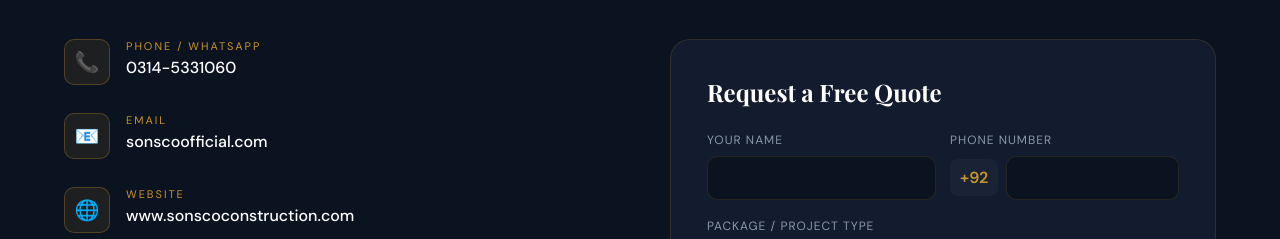
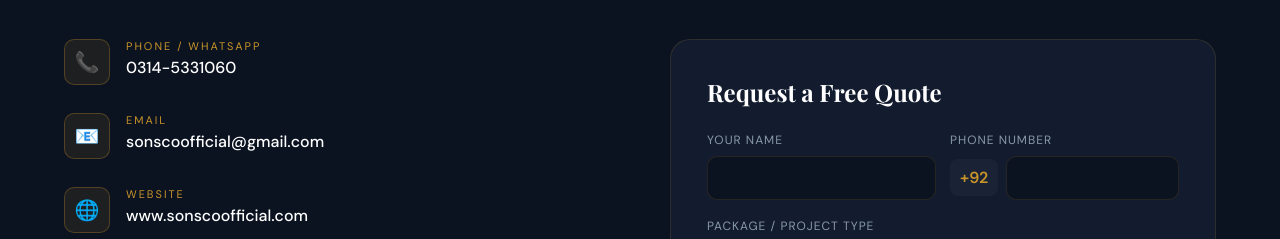
Before and after one commit to potentialuse/sonscoofficial, a plain HTML site: page index.html in a window 1280 px wide. Shown: the part 8640-8879 px from the top of the page. Drawn offline with nearby package versions, Linux system fonts and the light colour scheme.

Commit message:
Update email and website links in index.html

```diff
--- a/index.html
+++ b/index.html
@@ -1177,14 +1177,14 @@ footer {
           <div class="contact-icon">📧</div>
           <div>
             <div class="contact-lbl">Email</div>
-            <div class="contact-val"><a href="mailto:sonscoofficial@gmail.com">sonscoofficial.com</a></div>
+            <div class="contact-val"><a href="mailto:sonscoofficial@gmail.com">sonscoofficial@gmail.com</a></div>
           </div>
         </div>
         <div class="contact-row">
           <div class="contact-icon">🌐</div>
           <div>
             <div class="contact-lbl">Website</div>
-            <div class="contact-val"><a href="https://www.sonscoconstruction.com">www.sonscoconstruction.com</a></div>
+            <div class="contact-val"><a href="https://www.sonscoofficial.com">www.sonscoofficial.com</a></div>
           </div>
         </div>
         <div class="contact-row">
```
